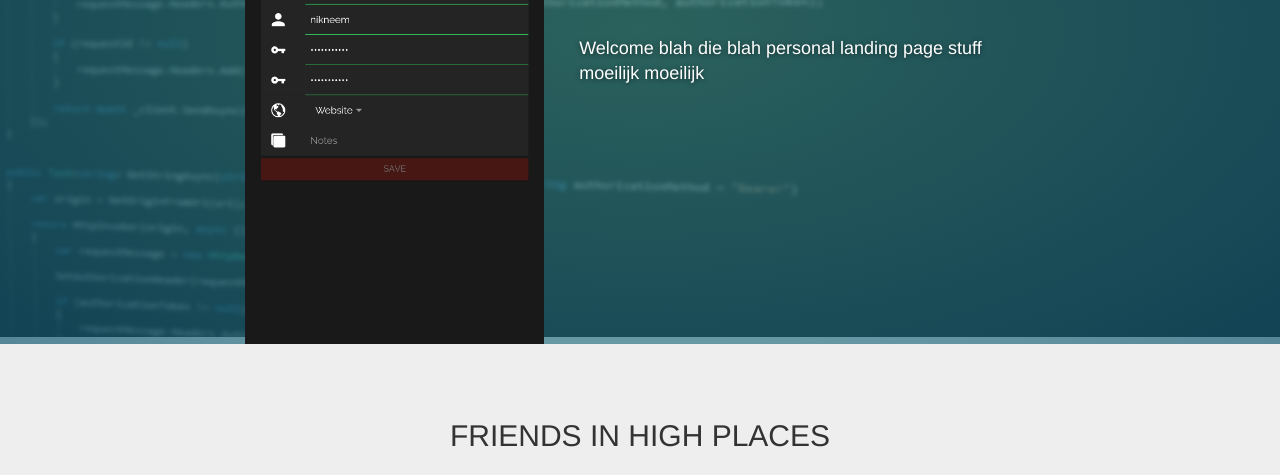
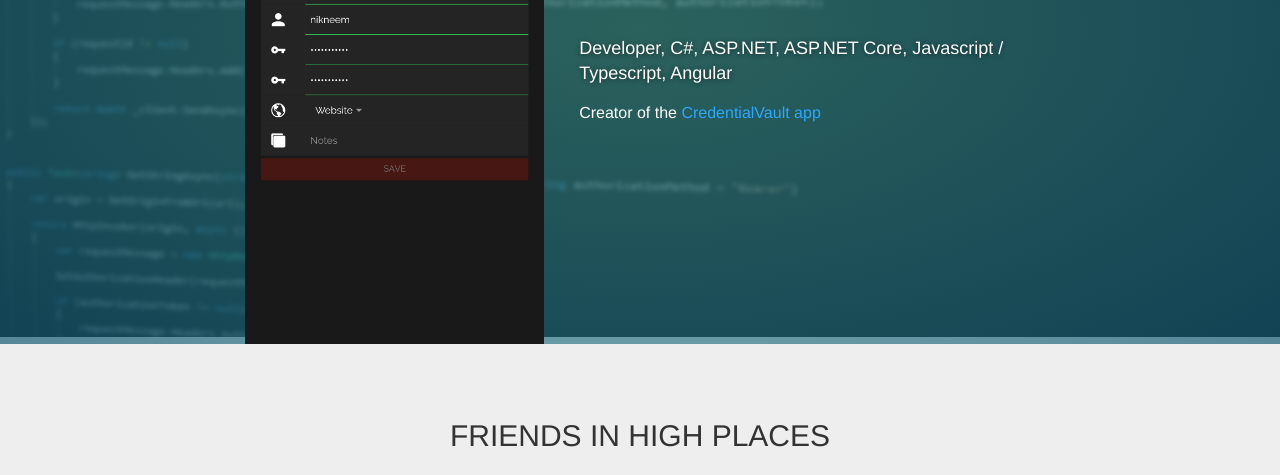
Before and after one commit to nikneem/nikneem.github.io, a plain HTML site: page index.html in a window 1280 px wide. Shown: the part 286-761 px from the top of the page. Drawn offline with nearby package versions, Linux system fonts and the light colour scheme.

Commit message:
app image & stuff

```diff
--- a/index.html
+++ b/index.html
@@ -74,7 +74,8 @@
                             <div class="description">
                                 <h2>nikneem</h2>
                                 <br>
-                                <h5>Welcome blah die blah personal landing page stuff moeilijk moeilijk</h5>
+                                <h5>Developer, C#, ASP.NET, ASP.NET Core, Javascript / Typescript, Angular</h5>
+                                <p>Creator of the <a href="https://play.google.com/store/apps/details?id=com.hexmaster.credentialvault" target="_blank">CredentialVault app</a></p>
                             </div>
                             <!-- <div class="buttons">
                                 <button class="btn btn-fill btn-neutral">
```
